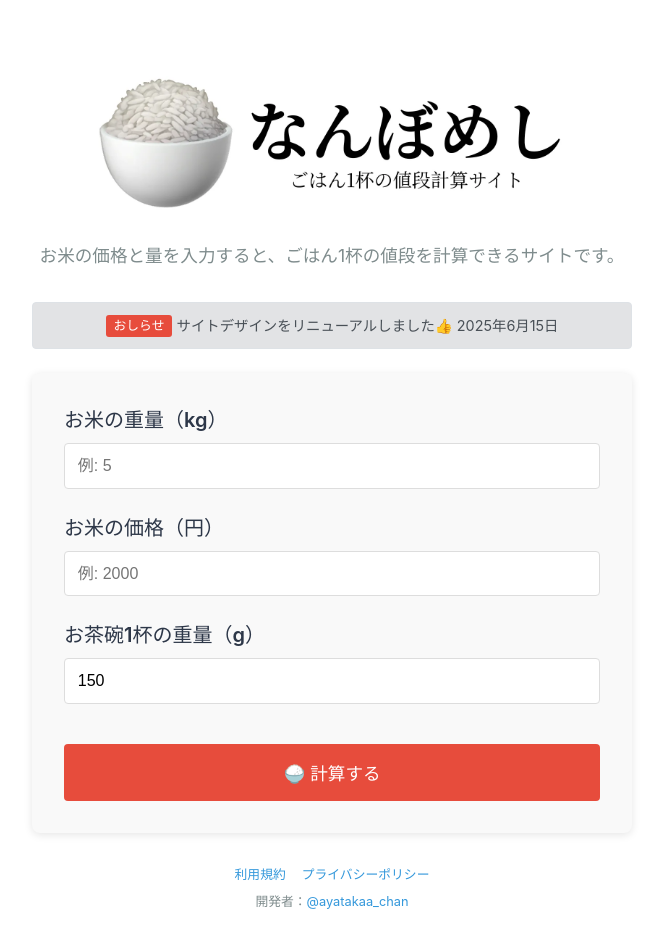
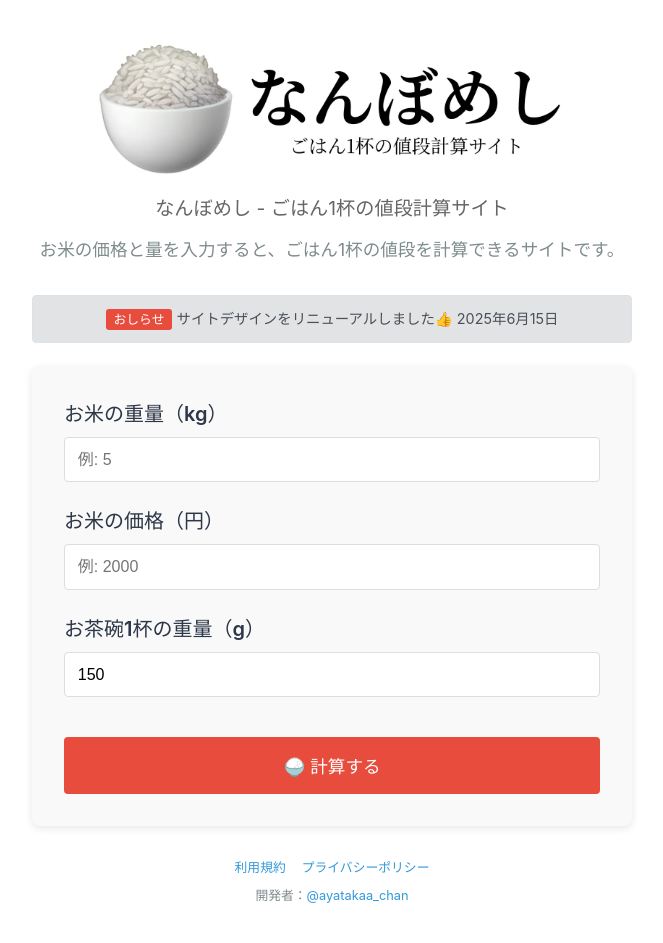
Before and after one commit to muranakaaa/nanbo-meshi, a React (Vite) app: page / in a window 1280 px wide. Shown: the whole page, without its empty margins (308-971 px from the left). Built offline with nearby package versions, Linux system fonts and the light colour scheme; no server answers.

Commit message:
feat: h1テキストを追加

```diff
--- a/src/App.jsx
+++ b/src/App.jsx
@@ -44,16 +44,19 @@ function App() {
 
   return (
     <div className="App">
-      <h1 style={{ textAlign: 'center', marginBottom: '1rem' }}>
       <img
         src="/nanbo-meshi_logo.webp"
         alt="なんぼめし - ごはん1杯の値段計算サイト"
         style={{
           maxWidth: '100%',
           height: 'auto',
-            maxHeight: '150px'
+          maxHeight: '150px',
+          display: 'block',
+          margin: '0 auto 1rem'
         }}
       />
+      <h1 style={{ textAlign: 'center', marginBottom: '1rem', fontSize: '1.2rem', fontWeight: 'normal', color: '#666' }}>
+        なんぼめし - ごはん1杯の値段計算サイト
       </h1>
       <p>お米の価格と量を入力すると、ごはん1杯の値段を計算できるサイトです。</p>
 
```
Lines whose indentation alone changed are shown as unchanged.
